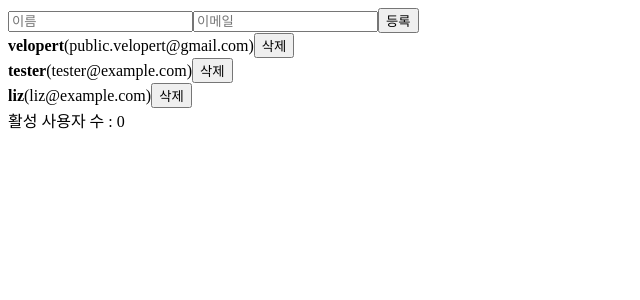
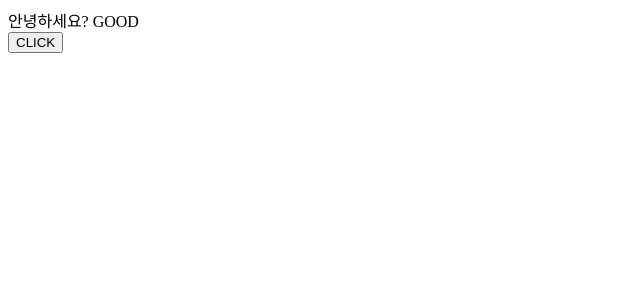
Before and after one commit to zzmin13/react-tutorial, a React (Create React App) app: page / in a window 1280 px wide. Shown: the top 300 px of the page, without its empty margins (0-640 px from the left). Built offline with nearby package versions, Linux system fonts and the light colour scheme.

Commit message:
Context API로 전역 값 관리

```diff
--- /dev/null
+++ b/src/ContextSample.js
@@ -0,0 +1,31 @@
+import React, { createContext, useContext, useState } from "react";
+
+const MyContext = createContext("default value");
+
+const Child = () => {
+  const text = useContext(MyContext);
+  return <div>안녕하세요? {text}</div>;
+};
+
+const Parent = () => {
+  return <Child />;
+};
+
+const GrandParent = () => {
+  return <Parent />;
+};
+
+const ContextSample = () => {
+  const [value, setValue] = useState(true);
+  const onClick = () => {
+    setValue(!value);
+  };
+  return (
+    <MyContext.Provider value={value ? "GOOD" : "BAD"}>
+      <GrandParent />
+      <button onClick={onClick}>CLICK</button>
+    </MyContext.Provider>
+  );
+};
+
+export default ContextSample;
--- a/src/index.js
+++ b/src/index.js
@@ -1,10 +1,12 @@
 import React from "react";
 import ReactDOM from "react-dom";
 import App from "./App";
+import ContextSample from "./ContextSample";
 
 ReactDOM.render(
   <React.StrictMode>
-    <App />
+    {/* <App /> */}
+    <ContextSample />
   </React.StrictMode>,
   document.getElementById("root")
 );
--- a/src/useInputs.js
+++ b/src/useInputs.js
@@ -1,13 +1,33 @@
-import React, { useCallback, useState } from "react";
+import React, { useCallback, useReducer } from "react";
 
+const reducer = (state, action) => {
+  switch (action.type) {
+    case "CHANGE":
+      return {
+        ...state,
+        [action.name]: action.value,
+      };
+    case "RESET":
+      return action.initialForm;
+    default:
+      throw new Error("Unhandling Error");
+  }
+};
 const useInputs = (initialForm) => {
-  const [form, setForm] = useState(initialForm);
+  const [form, dispatch] = useReducer(reducer, initialForm);
   const onChange = useCallback((event) => {
     const { name, value } = event.target;
-    setForm((form) => ({ ...form, [name]: value }));
+    dispatch({
+      type: "CHANGE",
+      name,
+      value,
+    });
   }, []);
   const reset = useCallback(() => {
-    setForm(initialForm);
+    dispatch({
+      type: "RESET",
+      initialForm,
+    });
   }, [initialForm]);
 
   return [form, onChange, reset];
```
